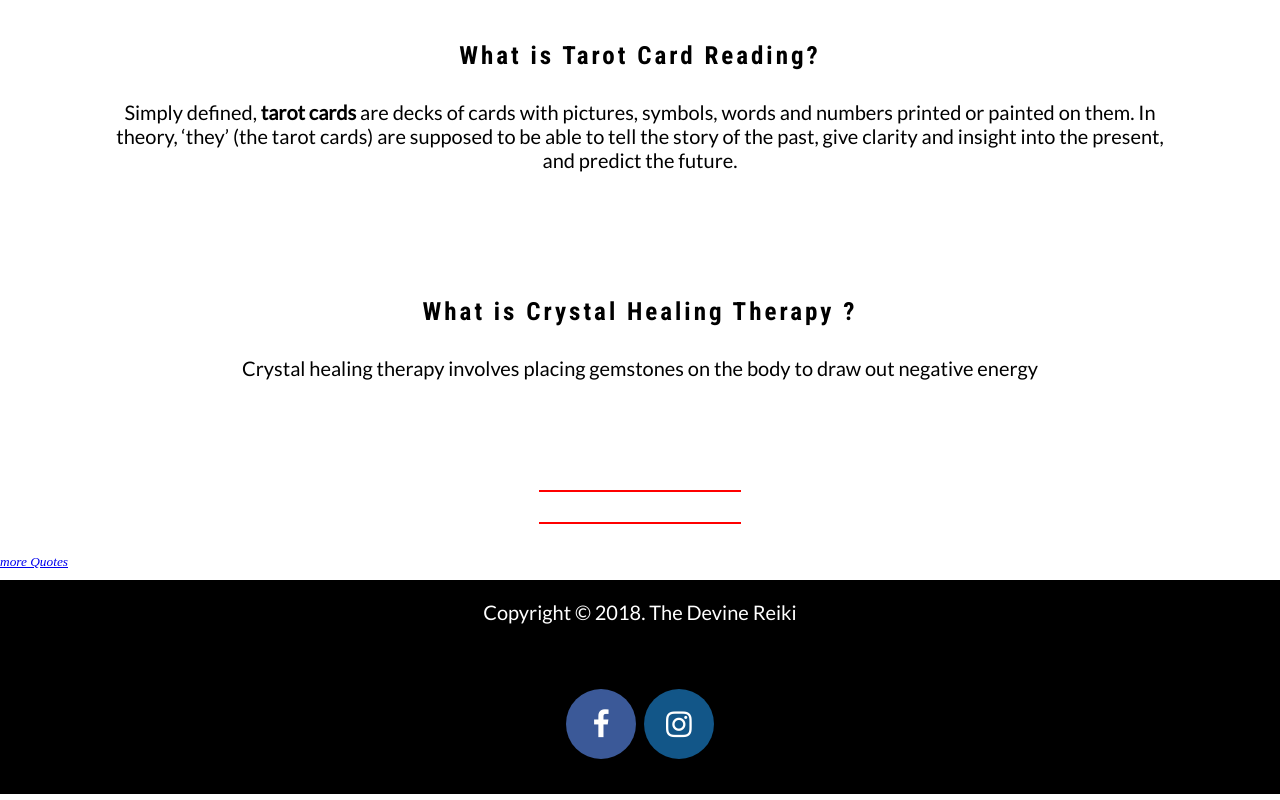
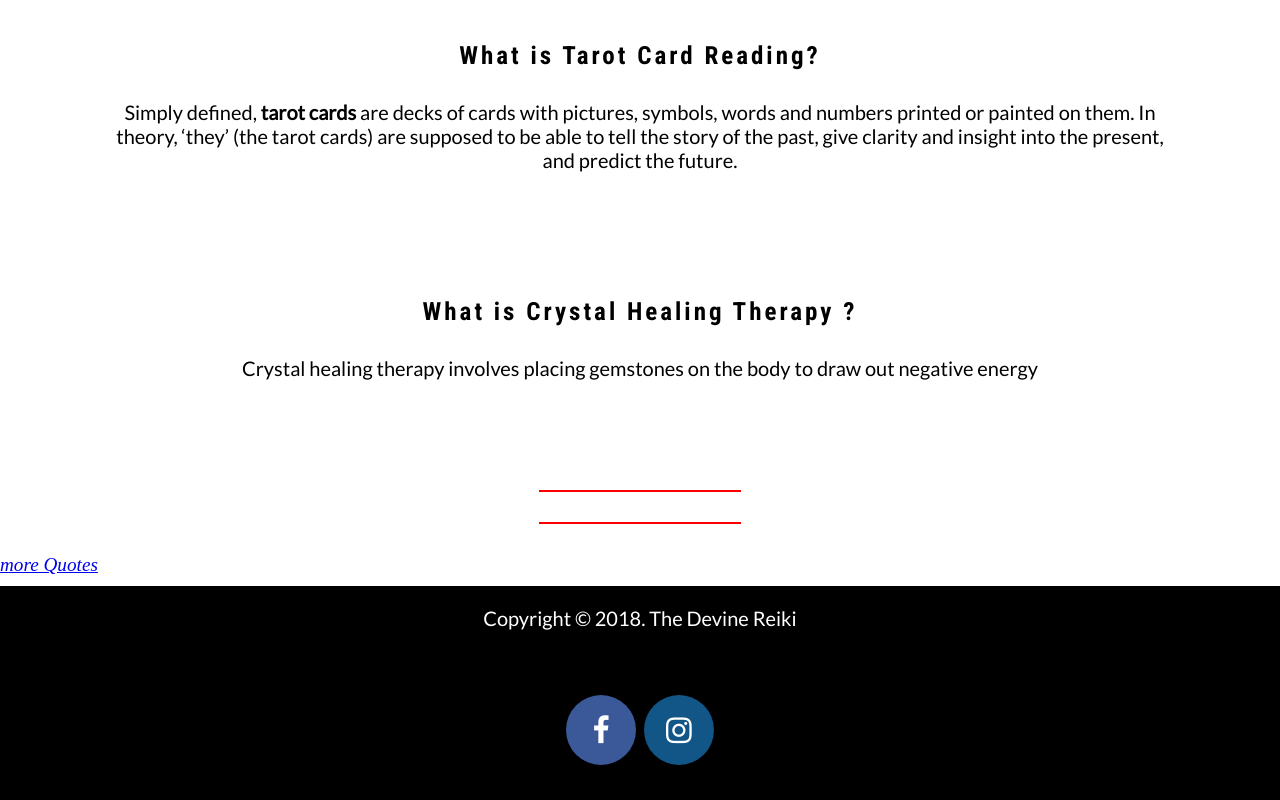
Before and after one commit to kiranjitk/devinereiki, a plain HTML site: page faq.html in a window 1280 px wide. Shown: the part 1379-2179 px from the top of the page. Drawn offline with nearby package versions, Linux system fonts and the light colour scheme.

Commit message:
Update faq.html

```diff
--- a/faq.html
+++ b/faq.html
@@ -213,7 +213,7 @@
         <hr id="superhr2">
         </center>
 <script type="text/javascript" src="https://www.brainyquote.com/link/quotebr.js"></script>
-<small><i><a href="https://www.brainyquote.com/quote_of_the_day" target="_blank" rel="nofollow">more Quotes</a></i></small>
+<big><i><a href="https://www.brainyquote.com/quote_of_the_day" target="_blank" rel="nofollow">more Quotes</a></i></big>
 		</div>
 <div id="footer">
 
```
